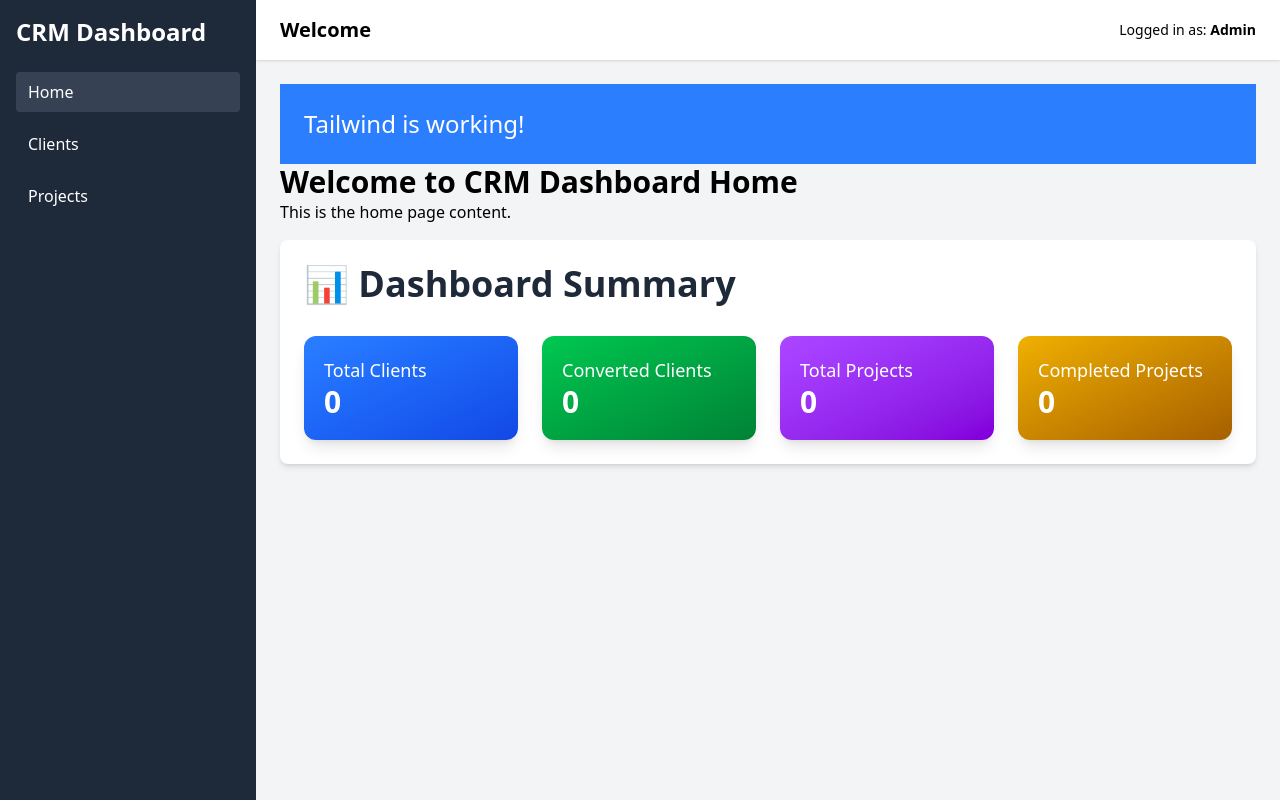
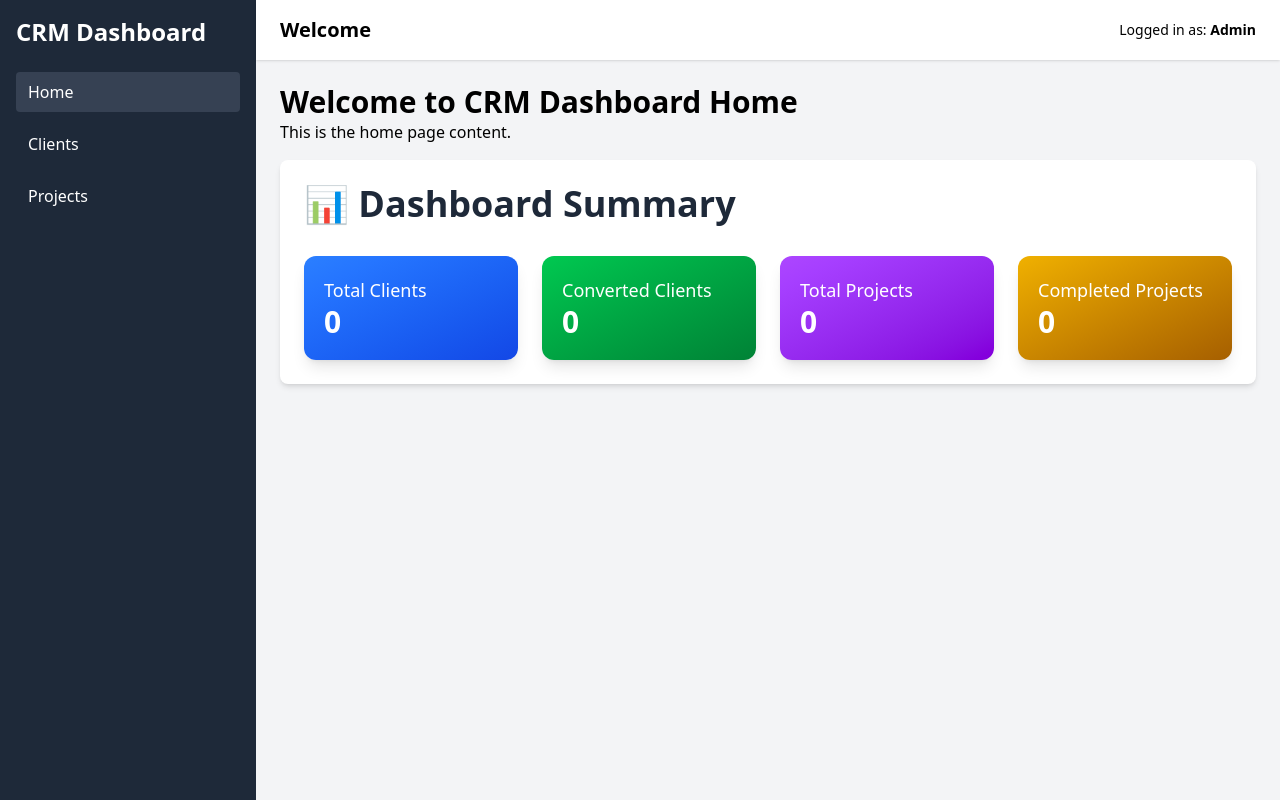
Before and after one commit to rahul-pal-mastizone/crm-dashboard, a React (Vite) app: page / in a window 1280 px wide. Built offline with nearby package versions, Linux system fonts and the light colour scheme.

Commit message:
Conditionally render Dashboard Summary only on home route

```diff
--- a/src/components/Dashboard.jsx
+++ b/src/components/Dashboard.jsx
@@ -1,13 +1,16 @@
 import React from 'react';
 import Sidebar from './Sidebar';
 import Navbar from './Navbar';
-import { Outlet } from 'react-router-dom';
+import { Outlet, useLocation } from 'react-router-dom';
 
 const Dashboard = ({ clients = [], projects = [] }) => {
+  const location = useLocation();
   const totalClients = clients.length;
   const convertedClients = clients.filter(c => c.isConverted).length;
   const totalProjects = projects.length;
   const completedProjects = projects.filter(p => p.status === 'Completed').length;
+
+  const isHomeRoute = location.pathname === '/' || location.pathname === '/home';
 
   return (
     <div className="flex h-screen bg-gray-100">
@@ -17,6 +20,7 @@
         <main className="p-6 overflow-auto">
           <Outlet />
 
+          {isHomeRoute && (
             <div className="bg-white shadow-md rounded-lg p-6 mt-4">
               <h1 className="text-4xl font-extrabold text-gray-800 mb-8">📊 Dashboard Summary</h1>
 
@@ -42,6 +46,7 @@
                 </div>
               </div>
             </div>
+          )}
         </main>
       </div>
     </div>
--- a/src/pages/Home.jsx
+++ b/src/pages/Home.jsx
@@ -1,10 +1,6 @@
 const Home = () => {
   return (
     <div>
-        <div className="bg-blue-500 text-white p-6">
-  <h1 className="text-2xl">Tailwind is working!</h1>
-</div>
-
       <h1 className="text-3xl font-bold">Welcome to CRM Dashboard Home</h1>
       <p>This is the home page content.</p>
     </div>
```
Lines whose indentation alone changed are shown as unchanged.
